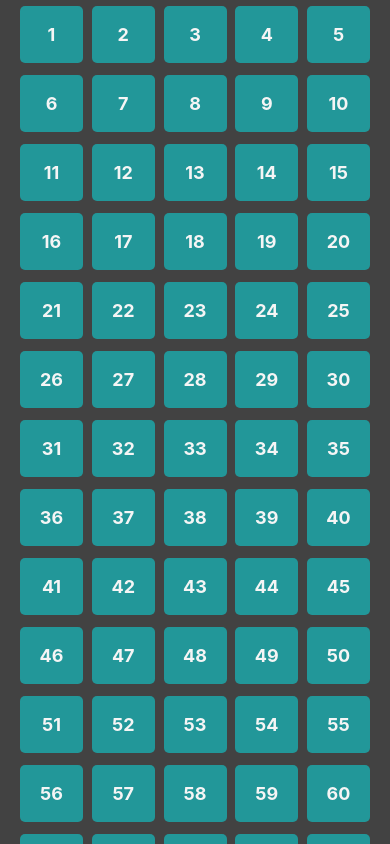
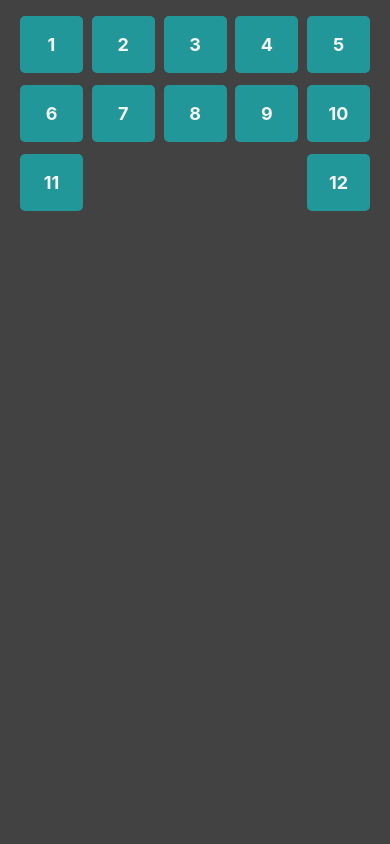
Before and after one commit to FatmHammam/RiddleIQ, a React Native app: screen /Levels in a window 390 px wide. Built offline with nearby package versions, Linux system fonts and the light colour scheme.

Commit message:
Handled level view rendering from both home and levels

```diff
--- a/src/assets/Questions.js
+++ b/src/assets/Questions.js
@@ -5,6 +5,10 @@ export const Questions = [
   { questionNo: 4, question: 'What number is after 10, 8, ... ', answer: 6, hint: 'Minus 2' },
   { questionNo: 5, question: 'What number is after 16, 17, ... ', answer: 18, hint: 'Add 1' },
   { questionNo: 6, question: 'What number is after 6, 7, ... ', answer: 8, hint: 'Add 1' },
-  // { questionNo: 3, question: '', questionSrc: require('../assets/images/q1.webp'), answer: 66 },
-  // { questionNo: 4, question: '', questionSrc: require('../assets/images/q2.webp'), answer: 33 },
+  { questionNo: 7, question: 'What number is after 22, 23, ... ', answer: 24, hint: 'Add 1' },
+  { questionNo: 8, question: 'What number is after 10, 20, ... ', answer: 30, hint: 'Add 10' },
+  { questionNo: 9, question: 'What number is after 2, 4, ... ', answer: 6, hint: 'Add 2'},
+  { questionNo: 10, question: 'What number is after 10, 8, ... ', answer: 6, hint: 'Minus 2' },
+  { questionNo: 11, question: 'What number is after 16, 17, ... ', answer: 18, hint: 'Add 1' },
+  { questionNo: 12, question: 'What number is after 6, 7, ... ', answer: 8, hint: 'Add 1' },
 ]
--- a/src/views/Level.js
+++ b/src/views/Level.js
@@ -17,20 +17,22 @@ const MODAL_STATES = {
   HINT: 'HINT',
 }
 
-const Level = ({ navigation }) => {
-  const [currentQuestionIndex, setCurrentQuestionIndex] = useState(0)
+const Level = ({ navigation, route }) => {
+  const { questionNo = 1 } = route.params || {}
+  const [currentQuestionIndex, setCurrentQuestionIndex] = useState(questionNo - 1)
   const [modalVisible, setModalVisible] = useState(false)
   const [typedAnswer, setTypedAnswer] = useState('')
   const [answer, setAnswer] = useState('')
   const [modalState, setModalState] = useState(null)
   const [hint, setHint] = useState('')
+  const question = Questions[currentQuestionIndex] || {}
 
   const handleButtonPress = (number) => {
     setTypedAnswer((prevAnswer) => prevAnswer + number)
   }
 
   const handleAnswerCheck = () => {
-    if (Number(typedAnswer) === Questions[currentQuestionIndex].answer) {
+    if (Number(typedAnswer) === question.answer) {
       setModalState(MODAL_STATES.CORRECT)
     } else {
       setModalState(MODAL_STATES.WRONG)
@@ -54,7 +56,7 @@ const Level = ({ navigation }) => {
   }
 
   const handleHint = () => {
-    setHint(Questions[currentQuestionIndex].hint)
+    setHint(question.hint)
     setModalState(MODAL_STATES.HINT)
     setModalVisible(true)
   }
@@ -73,7 +75,7 @@ const Level = ({ navigation }) => {
 
   const handleAnswer = () => {
     setModalState(MODAL_STATES.ANSWER)
-    setAnswer(Questions[currentQuestionIndex].answer)
+    setAnswer(question.answer)
     setModalVisible(true)
   }
   return (
--- a/src/views/Levels.js
+++ b/src/views/Levels.js
@@ -6,20 +6,19 @@ import {
   ScrollView,
   TouchableOpacity,
 } from 'react-native'
+import { Questions } from '../assets/Questions'
 
 const Levels = ({navigation}) => {
-  const levels = Array.from({ length: 100 }, (_, i) => i + 1)
-
   return (
     <ScrollView contentContainerStyle={styles.container}>
       <View style={styles.subContainer}>
-        {levels.map(level => (
+        {Questions.map((q , index)=> (
           <TouchableOpacity
-            key={level}
+            key={index}
             style={styles.btn}
-            onPress={() => navigation.navigate('Home')}
+            onPress={() => navigation.navigate('Level', { questionNo: q.questionNo })}
           >
-            <Text style={styles.buttonText}>{level}</Text>
+            <Text style={styles.buttonText}>{q.questionNo}</Text>
           </TouchableOpacity>
           ))}
       </View>
@@ -30,7 +29,8 @@ const Levels = ({navigation}) => {
 const styles = StyleSheet.create({
   container: {
     backgroundColor: '#424242',
-    paddingHorizontal: 10,
+    padding: 10,
+    flex: 1,
 
   },
   subContainer: {
```
